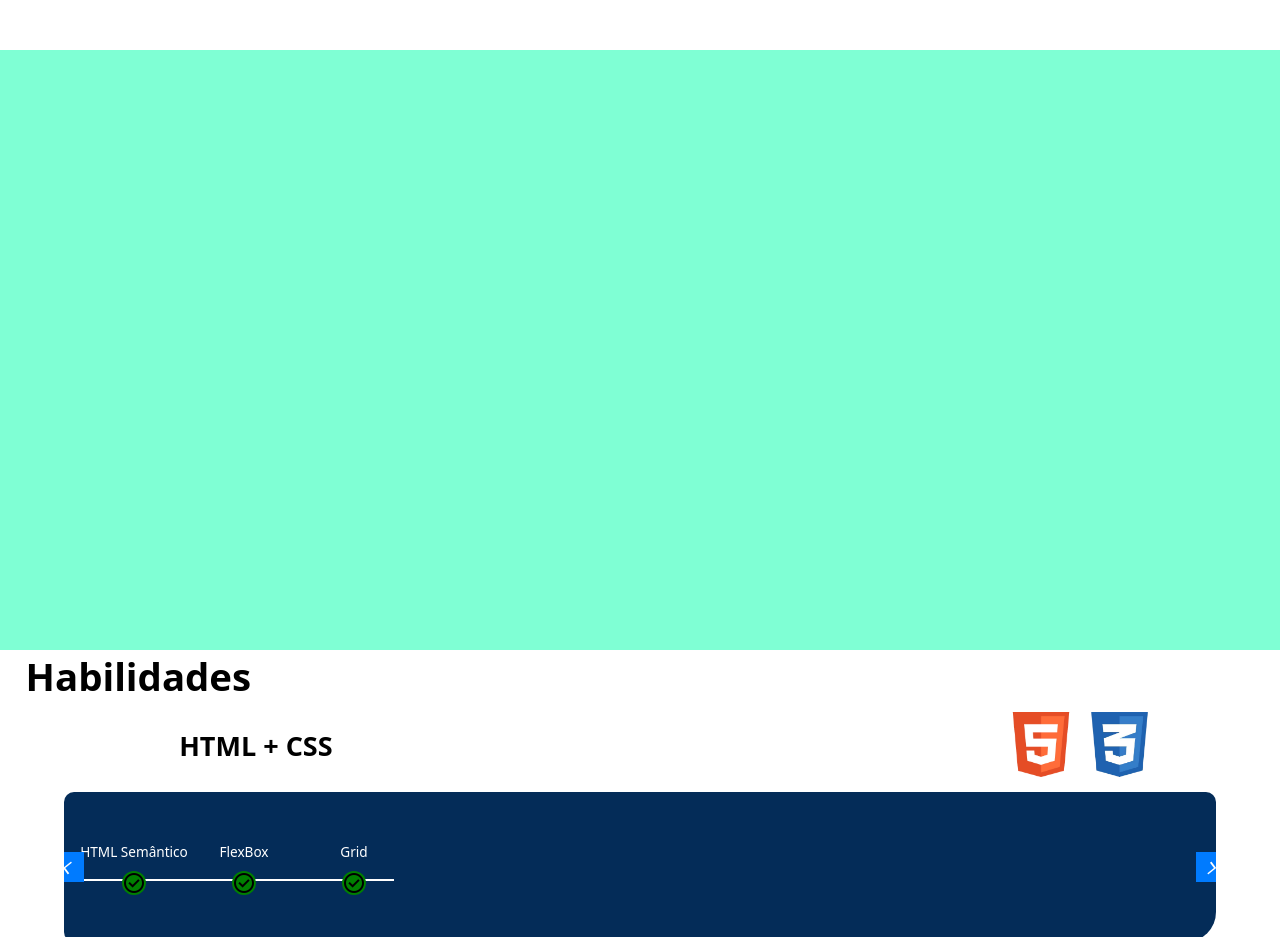
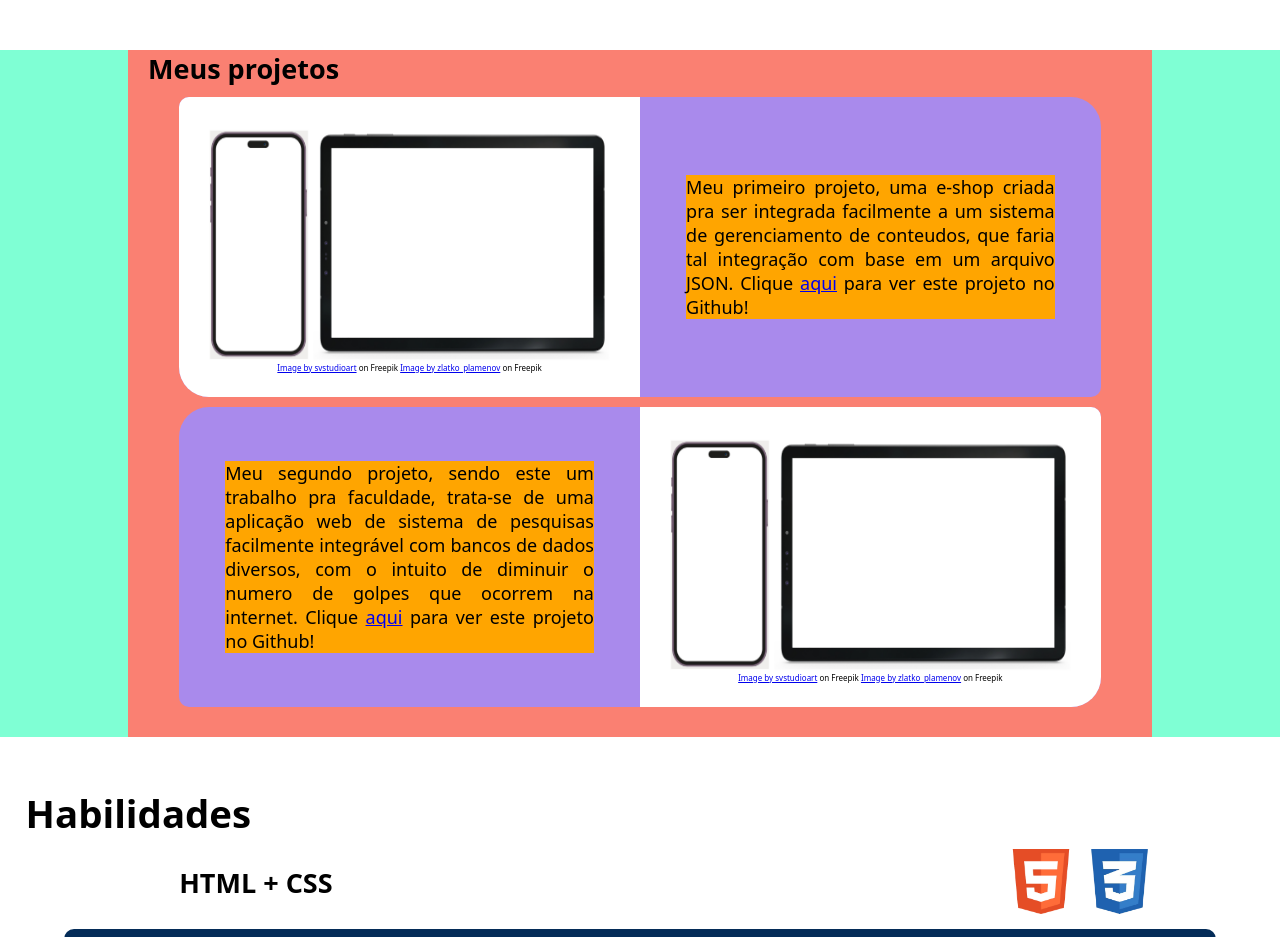
Before and after one commit to tshark2907/meuportfolio, a plain HTML site: page index.html in a window 1280 px wide. Shown: the part 1000-1937 px from the top of the page. Drawn offline with nearby package versions, Linux system fonts and the light colour scheme.

Commit message:
Stylizing advanced 60%

```diff
--- a/index.html
+++ b/index.html
@@ -39,9 +39,36 @@
     </section>
 
     <section id="projects">
-        <div class="project1"></div>
-        <div class="project2"></div>
-        <div class="project3"></div>
+        <div class="project_container">
+            <h2>Meus projetos</h2>
+            <div id="project_1" class="project">
+                <div class=" preview">
+                    <div class="mockups">
+                        <img src="/assets/mockups.png" alt="Diferentes versões do site">
+                    </div>
+                    <div class="credits">
+                        <a class="phone_preview" href="https://www.freepik.com/free-vector/realistic-front-view-smartphone-mockup-mobile-iphone-purple-frame-with-blank-white-display-vector_33632332.htm#query=mockup%20phone&position=2&from_view=keyword&track=ais">Image by svstudioart</a> on Freepik
+                        <a class="tablet_preview" href="https://www.freepik.com/free-psd/tablet-mock-up-isolated_4075554.htm#query=mockup%20tablet&position=5&from_view=search&track=ais">Image by zlatko_plamenov</a> on Freepik
+                    </div>
+                </div>
+                <div id="explanation" class="disclaimer_holder">
+                    <span>Meu primeiro projeto, uma e-shop criada pra ser integrada facilmente a um sistema de gerenciamento de conteudos, que faria tal integração com base em um arquivo JSON. Clique <a href="https:www.github.com/tshark2907/AlvarengaGamesMain">aqui</a> para ver este projeto no Github!</span>
+                </div>
+            </div>
+            <div id="project_2" class="project">
+                <div id="explanation" class="disclaimer_holder">
+                    <span>Meu segundo projeto, sendo este um trabalho pra faculdade, trata-se de uma aplicação web de sistema de pesquisas facilmente integrável com bancos de dados diversos, com o intuito de diminuir o numero de golpes que ocorrem na internet. Clique <a href="https://github.com/tshark2907/TrabalhoUPX1">aqui</a> para ver este projeto no Github!</span>
+                </div>
+                <div class="preview">
+                    <div class="mockups">
+                        <img src="/assets/mockups.png" alt="Diferentes versões do site">
+                    </div>
+                    <div class="credits">
+                        <a class="phone_preview" href="https://www.freepik.com/free-vector/realistic-front-view-smartphone-mockup-mobile-iphone-purple-frame-with-blank-white-display-vector_33632332.htm#query=mockup%20phone&position=2&from_view=keyword&track=ais">Image by svstudioart</a> on Freepik
+                        <a class="tablet_preview" href="https://www.freepik.com/free-psd/tablet-mock-up-isolated_4075554.htm#query=mockup%20tablet&position=5&from_view=search&track=ais">Image by zlatko_plamenov</a> on Freepik
+                    </div>
+                </div>
+            </div>
     </section>
 
     <section id="skills">
--- a/style.css
+++ b/style.css
@@ -180,7 +180,7 @@ nav a:hover{
 }
 #projects{
     display: block;
-    height: 600px;
+    height: fit-content;
     background-color: aquamarine;
 }
 #about {
@@ -266,6 +266,20 @@ nav a:hover{
         font-size: 0.9rem;
         width: 90%;
     }
+    #project_1,#project_2{
+        border-radius: 10px 10px 10px 10px;
+    }
+    #project_1{
+        flex-direction: column;
+    }
+    #project_2{
+        flex-direction: column-reverse;
+    }
+    #project_1:nth-child(1),#project_2:nth-child(2),#explanation{
+        width: 100%;
+        height: auto;
+        font-size: 0.8rem;
+    }
 }
 img{
     height: 65px;
@@ -275,3 +289,87 @@ img{
     margin-top: 50px;
     margin-bottom: 50px;
 }
+@keyframes hang {
+    20%{
+        transform:rotate(10deg);
+    }
+    40%{
+        transform:rotate(-10deg)
+    }
+    60%{
+        transform: rotate(10deg);
+    }
+    80%{
+        transform:rotate(-10deg)
+    }
+    100%{
+        transform:rotate(0deg);
+    }
+}
+.hangloose:hover{
+    animation: hang 1s ease;
+}
+.project_container{
+    width: 80%;
+    height: 100%;
+    margin: 50px auto;
+    padding-bottom: 20px;
+    background-color: salmon;
+}
+.project_container h2{
+    margin-left: 20px;
+}
+.project{
+    width: 90%;
+    height: fit-content;
+    background-color: rgb(169, 138, 236);
+    margin: 10px auto;
+    display: flex;
+    flex-direction: row;
+}
+.preview{
+    height: 300px;
+    width: 50%;
+    background-color: white;
+    display: flex;
+    flex-direction: column;
+    justify-content: center;
+    align-items: center;
+}
+.mockups{
+    width: 90%;
+    height: 80%;
+    background-color: aquamarine;
+    display: flex;
+}
+.mockups :nth-child(1){
+    width: 100%;
+    height: 100%;
+}
+.credits{
+    font-size: 0.5rem;
+}
+.disclaimer_holder{
+    width: 40%;
+    height: 100%;
+    background-color: orange;
+    margin: auto;
+    text-align: justify;
+}
+.disclaimer_holder span{
+    display: inline;
+    height: 100%;
+
+}
+#project_1{
+    border-radius: 10px 30px 10px 30px;
+}
+#project_1 .preview{
+    border-radius: 10px 0px 0px 30px / 10px 18px 0px 30px;
+}
+#project_2{
+    border-radius: 30px 10px 30px 10px;
+}
+#project_2 .preview{
+    border-radius: 0px 10px 30px 0px;
+}
```
Also changed, not shown: assets/mockups.png (added).
